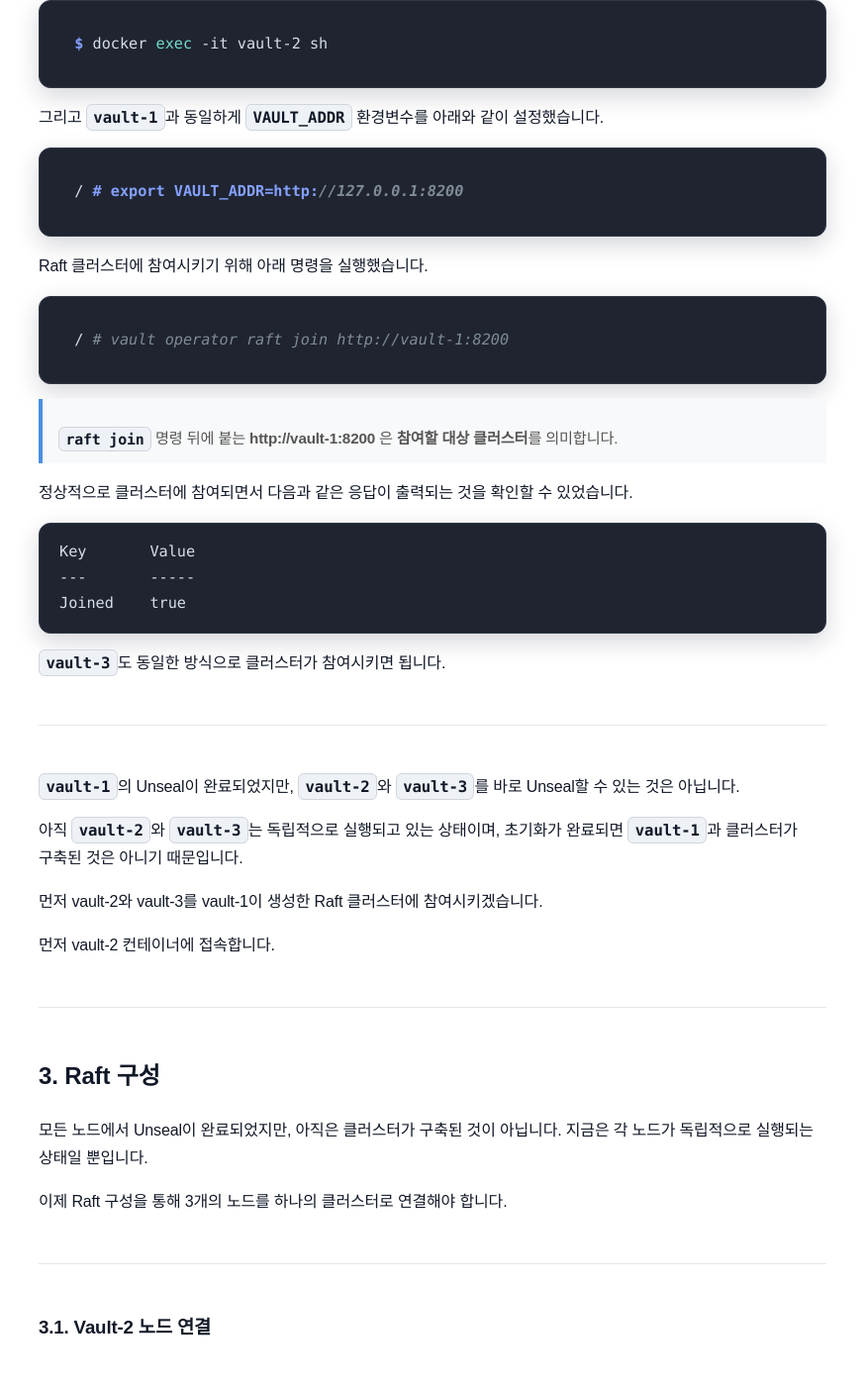
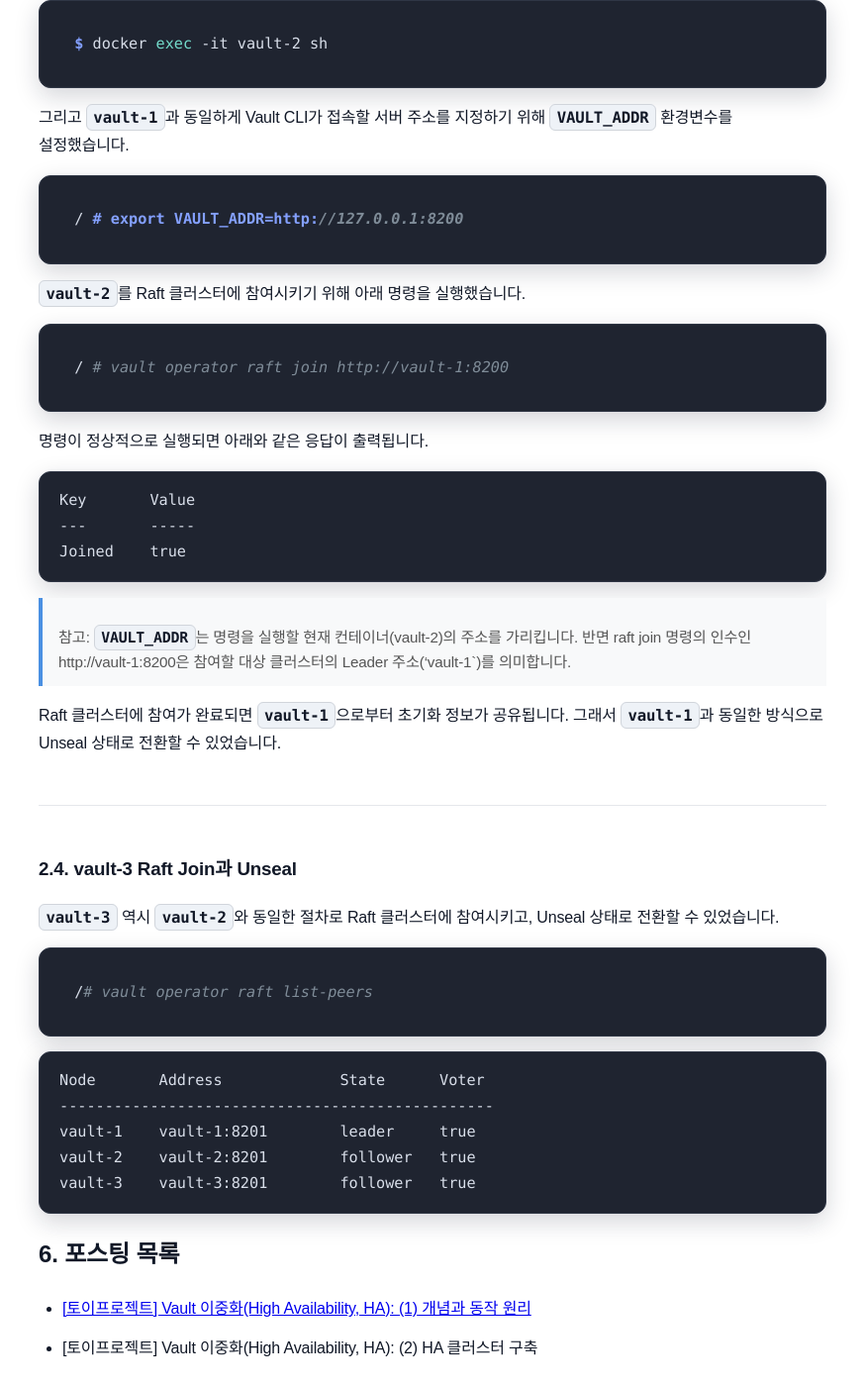
Before and after one commit to sanghoon-lee/sanghoon-lee.github.io, a Jekyll site: the page built from _posts/2026-06-26-vault-ha2.md, in a window 1280 px wide and 1400 px high, scrolled down 9821 px. Shown: the whole window at 99% size, without its empty margins (203-1076 px from the left). Built offline with Jekyll 4.4.1, drawn with Linux system fonts in a browser that asks for light colours; nearby versions of some CDN libraries; comment, search, counter and statistics services are not loaded; some of the changed text lies outside the part shown.

Commit message:
vault ha 포스팅 2부  추가중

````diff
--- a/_posts/2026-06-26-vault-ha2.md
+++ b/_posts/2026-06-26-vault-ha2.md
@@ -295,7 +295,7 @@ Unseal Key와 Initial Root Token은 반드시 안전한 곳에 따로 보관해
 
 ---
 
-### 2.2. Vault-1 Unseal
+### 2.2. vault-1 Unseal
 
 먼저 `vault-1`부터 Unseal했습니다. 컨테이너 내부에 접속한 상태에서 아래 명령으로 Unseal할 수 있었습니다.
 
@@ -328,11 +328,11 @@ HA Enabled              true
 
 ---
 
-### 2.3. Raft Join
+### 2.3. vault-2 Raft Join과 Unseal
 
 `vault-1`을 초기화하면 앞에서 설정한 storage "raft" 구성을 기반으로 vault-1만 포함된 Raft 클러스터가 생성됩니다. 아직은 하나의 노드만 포함된 클러스터이지만, 이후 다른 노드가 순차적으로 참여하게 되면 하나의 HA 클러스터가 완성됩니다.
 
-따라서 `vault-2`와 `vault-3`는 먼저 `vault-1`이 생성한 Raft 클러스터에 참여해야 합니다. 아직 클러스터에 아직 클러스터에 참여하지 않은 상태에서는 초기화 정보를 공유받지 못했기 때문에 vault operator unseal 명령을 실행하면 다음과 같은 오류가 발생합니다.
+따라서 `vault-2`와 `vault-3`는 먼저 `vault-1`이 생성한 Raft 클러스터에 참여해야 합니다. 아직 클러스터에 아직 클러스터에 참여하지 않은 상태에서는 초기화 정보를 아직 전달받지 못했기 때문에 vault operator unseal 명령을 실행하면 다음과 같은 오류가 발생합니다.
 
 > Vault is not initialized
 
@@ -342,21 +342,19 @@ HA Enabled              true
 $ docker exec -it vault-2 sh
 ```
 
-그리고 `vault-1`과 동일하게 `VAULT_ADDR` 환경변수를 아래와 같이 설정했습니다.
+그리고 `vault-1`과 동일하게 Vault CLI가 접속할 서버 주소를 지정하기 위해 `VAULT_ADDR` 환경변수를 설정했습니다.
 
 ```bash
 / # export VAULT_ADDR=http://127.0.0.1:8200
 ```
 
-Raft 클러스터에 참여시키기 위해 아래 명령을 실행했습니다.
+`vault-2`를 Raft 클러스터에 참여시키기 위해 아래 명령을 실행했습니다.
 
 ```bash
 / # vault operator raft join http://vault-1:8200
 ```
 
-> `raft join` 명령 뒤에 붙는 **http://vault-1:8200** 은 **참여할 대상 클러스터**를 의미합니다.
-
-정상적으로 클러스터에 참여되면서 다음과 같은 응답이 출력되는 것을 확인할 수 있었습니다.
+명령이 정상적으로 실행되면 아래와 같은 응답이 출력됩니다.
 
 ```nohighlight
 Key       Value
@@ -364,34 +362,27 @@ Key       Value
 Joined    true
 ```
 
-`vault-3`도 동일한 방식으로 클러스터가 참여시키면 됩니다.
+> 참고: `VAULT_ADDR`는 명령을 실행할 현재 컨테이너(vault-2)의 주소를 가리킵니다. 반면 raft join 명령의 인수인 http://vault-1:8200은 참여할 대상 클러스터의 Leader 주소('vault-1`)를 의미합니다.
+
+Raft 클러스터에 참여가 완료되면 `vault-1`으로부터 초기화 정보가 공유됩니다. 그래서 `vault-1`과 동일한 방식으로 Unseal 상태로 전환할 수 있었습니다.
 
 ---
 
-`vault-1`의 Unseal이 완료되었지만, `vault-2`와 `vault-3`를 바로 Unseal할 수 있는 것은 아닙니다.
+### 2.4. vault-3 Raft Join과 Unseal
 
-아직 `vault-2`와 `vault-3`는 독립적으로 실행되고 있는 상태이며, 초기화가 완료되면 `vault-1`과 클러스터가 구축된 것은 아니기 때문입니다.
+`vault-3` 역시 `vault-2`와 동일한 절차로 Raft 클러스터에 참여시키고, Unseal 상태로 전환할 수 있었습니다.
 
-먼저 vault-2와 vault-3를 vault-1이 생성한 Raft 클러스터에 참여시키겠습니다.
+```bash
+/# vault operator raft list-peers
+```
 
-먼저 vault-2 컨테이너에 접속합니다.
-
----
-
-## 3. Raft 구성
-
-모든 노드에서 Unseal이 완료되었지만, 아직은 클러스터가 구축된 것이 아닙니다. 지금은 각 노드가 독립적으로 실행되는 상태일 뿐입니다.
-
-이제 Raft 구성을 통해 3개의 노드를 하나의 클러스터로 연결해야 합니다.
-
----
-
-### 3.1. Vault-2 노드 연결
-
----
-
-### 3.2. Vault-3 노드 연결
-
+```nohighlight
+Node       Address             State      Voter
+------------------------------------------------
+vault-1    vault-1:8201        leader     true
+vault-2    vault-2:8201        follower   true
+vault-3    vault-3:8201        follower   true
+```
 
 
 ## 6. 포스팅 목록
````
